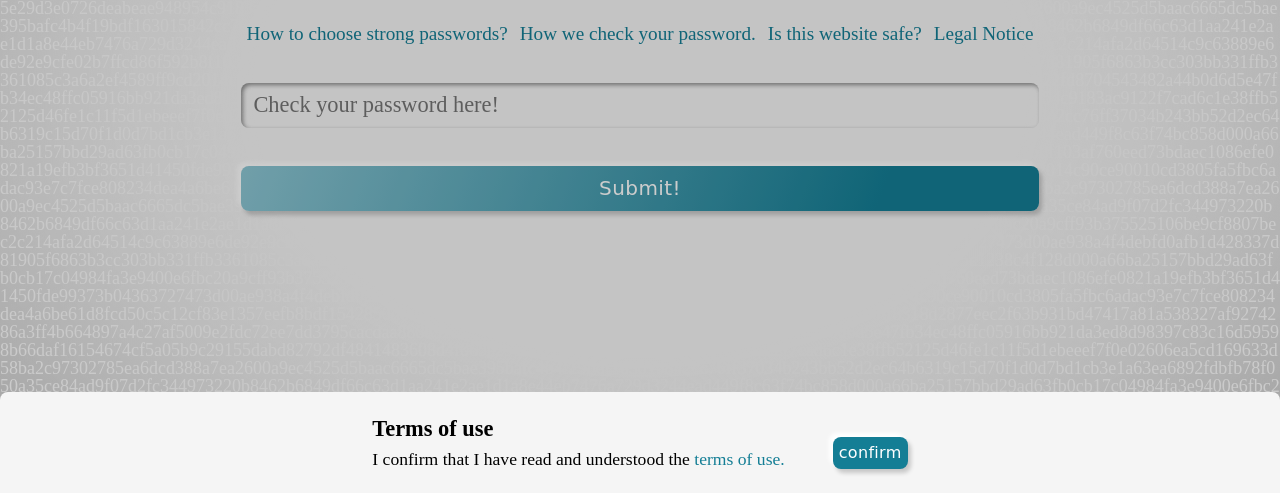
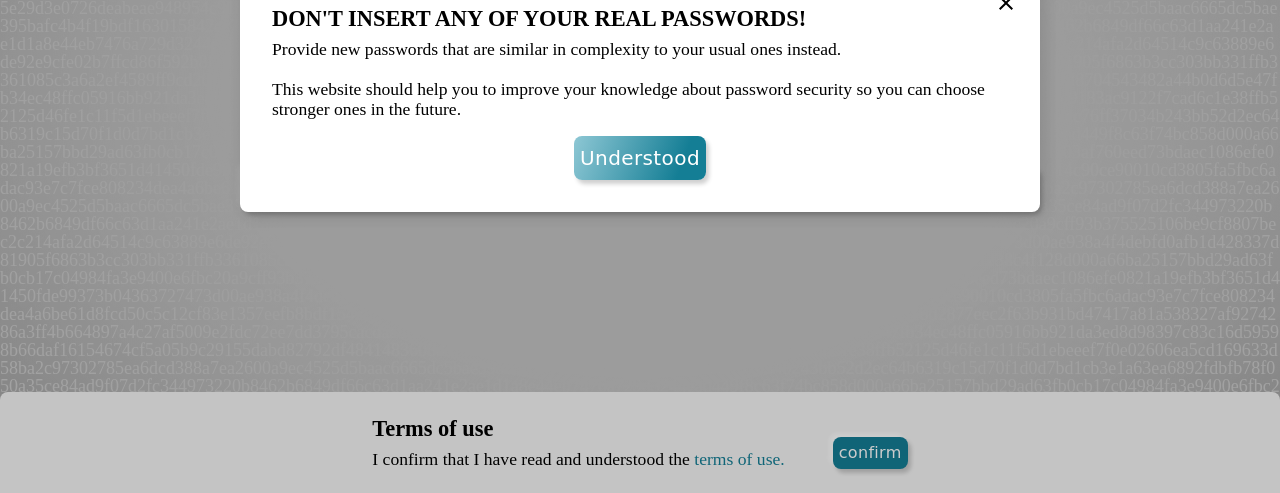
Before and after one commit to Lukas-Krickl/does-your-password-suck, a plain HTML site: page index.html in a window 1280 px wide. Shown: the part 307-800 px from the top of the page. Drawn offline with Linux system fonts and the light colour scheme; a web font is replaced by a local one.

Commit message:
added waring message

```diff
--- a/css/main_stylesheet.css
+++ b/css/main_stylesheet.css
@@ -339,6 +339,12 @@ hr {
   }
 }
 
+.waring-btn-centered {
+  display: flex;
+  justify-content: center;
+  margin-top: 1rem;
+}
+
 #improvement_pane {
   z-index: 20;
 }
--- a/index.html
+++ b/index.html
@@ -47,10 +47,28 @@
             <div>
                 <div>
                     <h3>Terms of use</h3>
-                    <p>I confirm that I have read and understood the <a onclick="paneControllerModule.showPane(paneControllerModule.panes.impressumPane);">
-                        terms of use.</a></p>
+                    <p>I confirm that I have read and understood the <a
+                            onclick="paneControllerModule.showPane(paneControllerModule.panes.impressumPane);">
+                            terms of use.</a></p>
                 </div>
                 <button class="btn field field-high" onclick="paneControllerModule.acceptTermsOfUse();">confirm</button>
+            </div>
+        </div>
+        <div class="full-screen-pane" id="warning">
+            <div class="pane-wrapper">
+                <button class="pane-close-btn" onclick="paneControllerModule.hidePane(paneControllerModule.panes.warning);">
+                    <img src="icons/clear-24px.svg" alt="X"></button>
+                <div class="pane">
+                    <h3>DON'T INSERT ANY OF YOUR REAL PASSWORDS!</h3>
+                    <p>Provide new passwords that are similar in complexity to your usual ones instead.
+                        <br><br>This website should help you to improve your knowledge about password security so
+                        you can choose stronger ones in the future.
+                    </p>
+                    <div class="waring-btn-centered">
+                        <button class="btn field-blue field field-high"
+                            onclick="paneControllerModule.hidePane(paneControllerModule.panes.warning);">Understood</button>
+                    </div>
+                </div>
             </div>
         </div>
         <div class="full-screen-pane hidden" id="improvement_pane">
--- a/js/dict_api_controller.js
+++ b/js/dict_api_controller.js
@@ -41,7 +41,6 @@ const dictApiControllerModule = (function () {
 
         let possible_words = password.match(wordRecognitionRegex); //split into all contiguous letters
         if (!possible_words) {
-            console.log("no words found");
             return [];
         }
 
@@ -95,21 +94,9 @@ const dictApiControllerModule = (function () {
         let progress = Math.trunc((wordSearchComplete / (words.length * 2)) * 100);
         paneControllerModule.updateProgressBar(progress);
         if(progress == 100){
-            printFoundWordsToConsole();
+
             callbackFunction(wordFound);
         }
-    }
-
-    function printFoundWordsToConsole() {
-        setTimeout(function () {
-            console.clear();
-            console.log("words searched: " + words);
-            console.log("Found Words:");
-            for (word in foundWords) {
-                console.log(word + ": " + foundWords[word]);
-            }
-        }, 1000);
-
     }
 
 
--- a/js/pane_controller.js
+++ b/js/pane_controller.js
@@ -2,6 +2,7 @@
 const paneControllerModule = (function () {
     const panes = {
         termsOfUsePane: document.getElementById("terms_of_use_pane"),
+        warning: document.getElementById("warning"),
         improvementPane: document.getElementById("improvement_pane"),
         seiteSicherPane: document.getElementById("seite_sicher_pane"),
         what_we_test_pane: document.getElementById("what_we_test_pane"),
```
